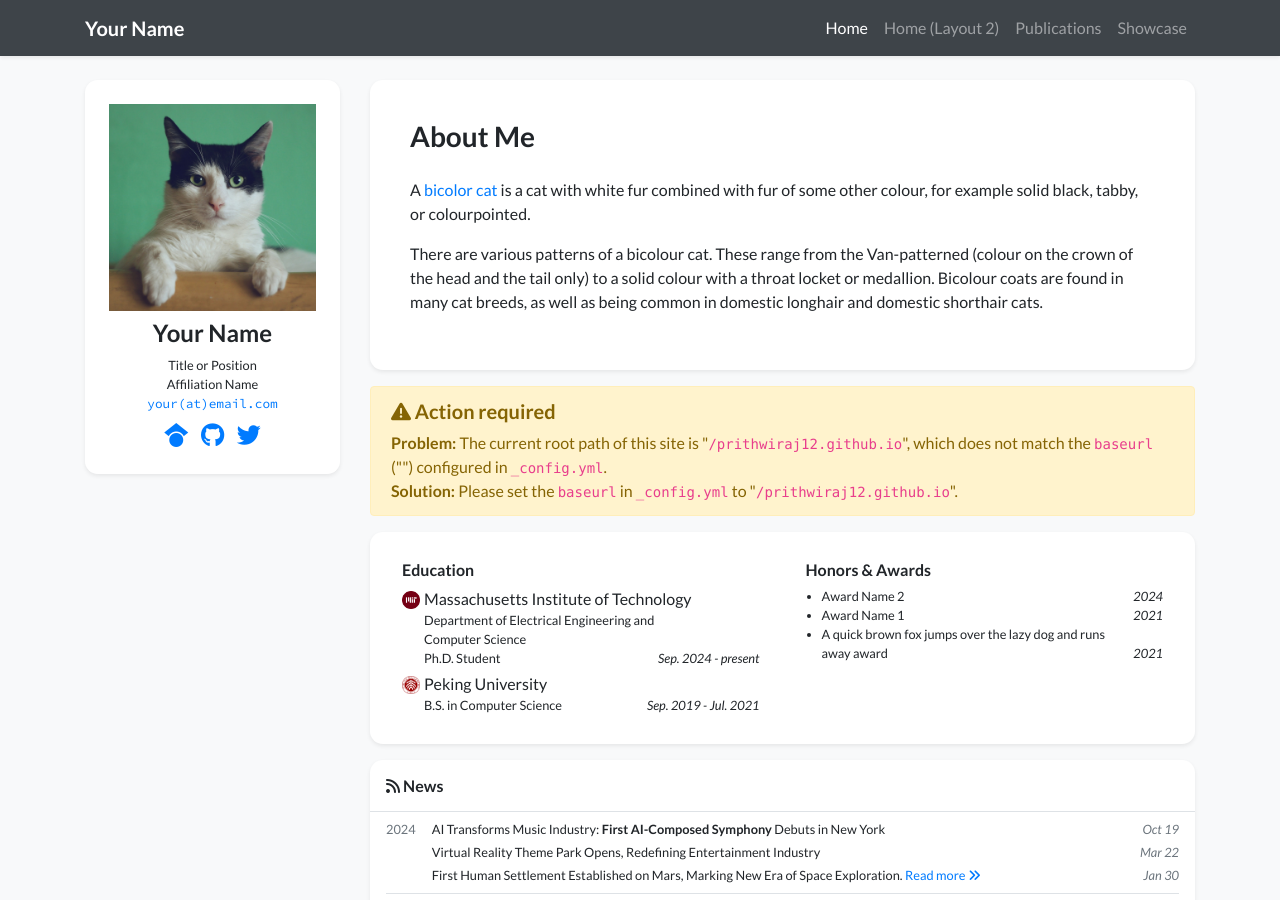
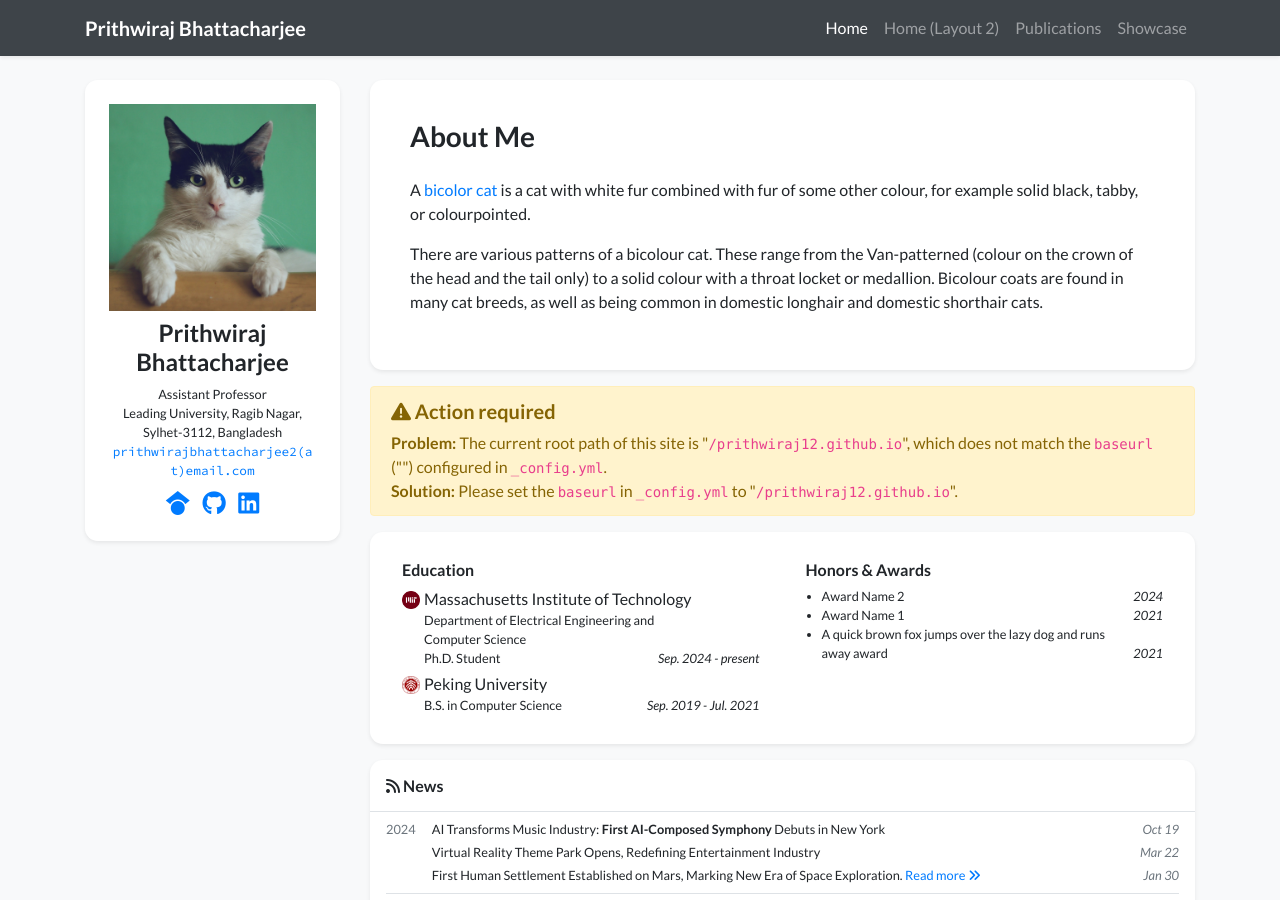
Before and after one commit to Prithwiraj12/prithwiraj12.github.io, a Jekyll site: the page built from index.html, in a window 1280 px wide and 900 px high. Built offline with Jekyll 4.4.1, drawn with Linux system fonts in a browser that asks for light colours; nearby versions of some CDN libraries; a style sheet for code colours, icons or effects is not loaded.

Commit message:
Update profile.yml

```diff
--- a/_data/profile.yml
+++ b/_data/profile.yml
@@ -1,18 +1,18 @@
-primary_name: "Your Name"
+primary_name: "Prithwiraj Bhattacharjee"
 secondary_name: ""
-navbar_name: "Your Name"
+navbar_name: "Prithwiraj Bhattacharjee"
 
 positions:
-- name: Title or Position
-- name: Affiliation Name
+- name: Assistant Professor
+- name: Leading University, Ragib Nagar, Sylhet-3112, Bangladesh
   logo: /assets/images/badges/MIT_Social_circle.png  # Logo is optional
 
 
-email: "your@email.com"
+email: "prithwirajbhattacharjee2@email.com"
 # cv_link: link-to-your-cv-file
-gscholar: xFmQpf4AAAAJ  # This is an example, replace it with your own Google Scholar ID
-github: your_github_id
-twitter: your_twitter_id  # Do not include the '@' symbol
+gscholar: JmxQ4FwAAAAJ  # This is an example, replace it with your own Google Scholar ID
+github: 25933034
+linkedin: prithwiraj012  # Do not include the '@' symbol
 # wechat_qrcode: /assets/images/etc/wechat.jpg
 # wechat_prompt: >-
 #   Please tell me your <strong>name</strong> and <strong>affiliation</strong> (current or past) when adding my wechat. Thanks!
```
